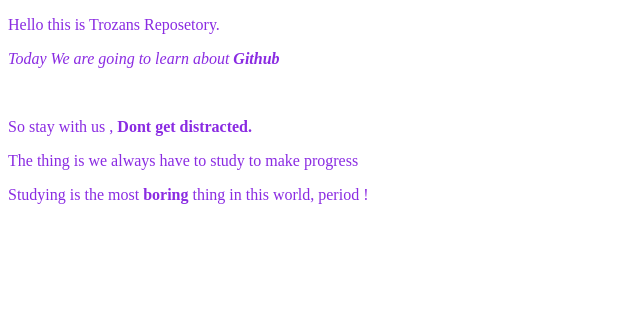
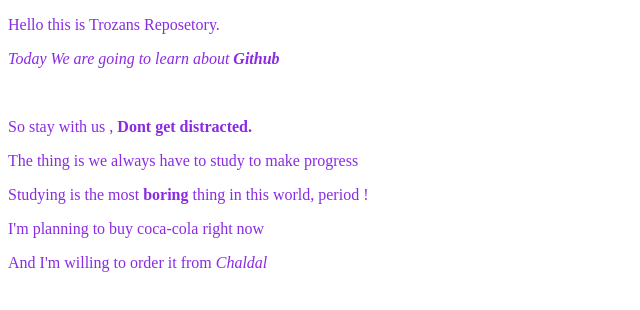
Before and after one commit to shantohasibul/Trozansrepo, a plain HTML site: page index.html in a window 1280 px wide. Shown: the whole page, without its empty margins (0-640 px from the left). Drawn offline with Linux system fonts and the light colour scheme.

Commit message:
order situation

```diff
--- a/index.html
+++ b/index.html
@@ -14,5 +14,8 @@
     <p>The thing is we always have to study to make progress</p>
     <p>Studying is the most <b>boring</b> thing in this world, period !</p>
 
+    <p>I'm planning to buy coca-cola right now</p>
+    <p>And I'm willing to order it from <i>Chaldal</i></p>
+
 </body>
 </html>
```
